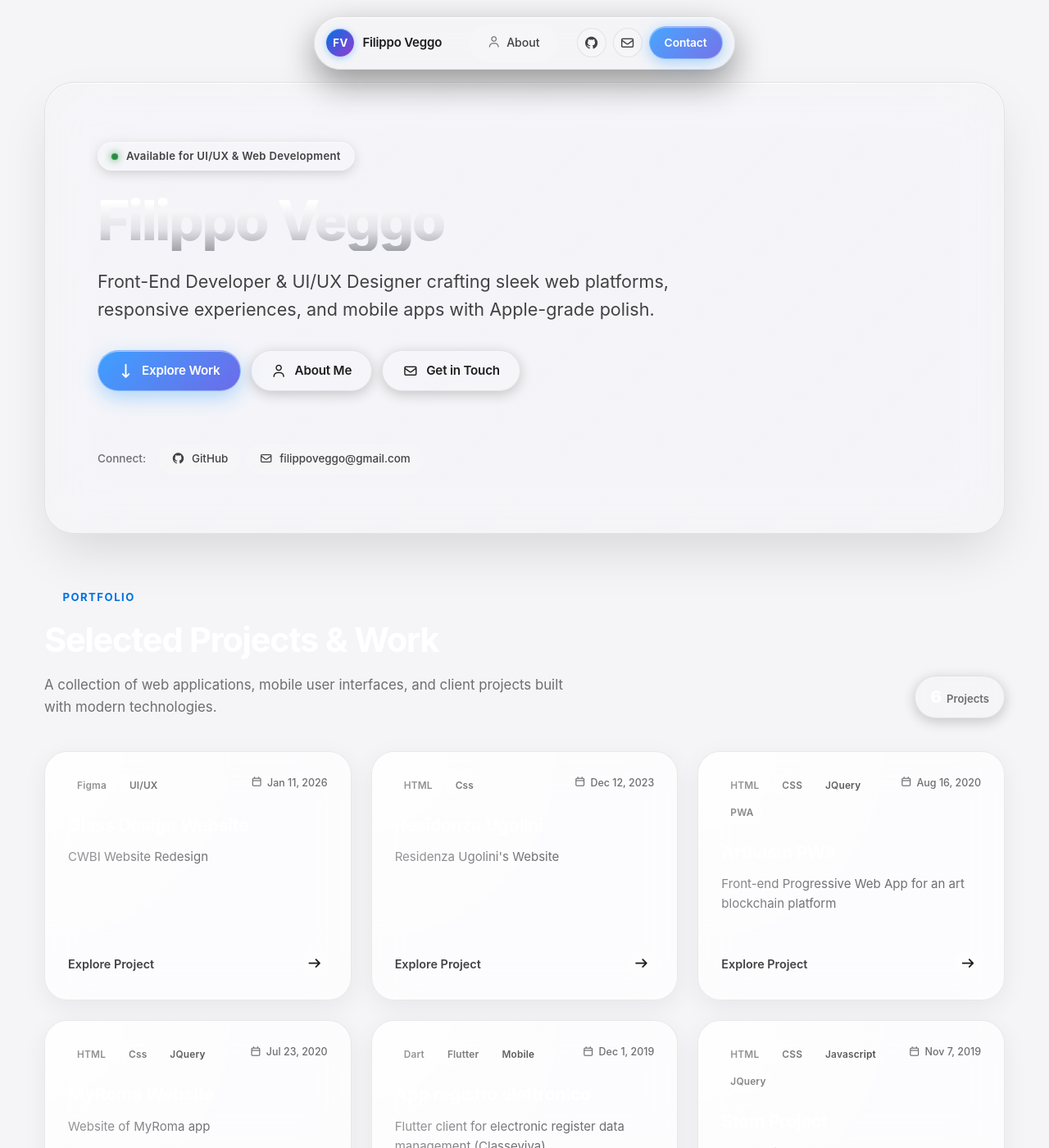
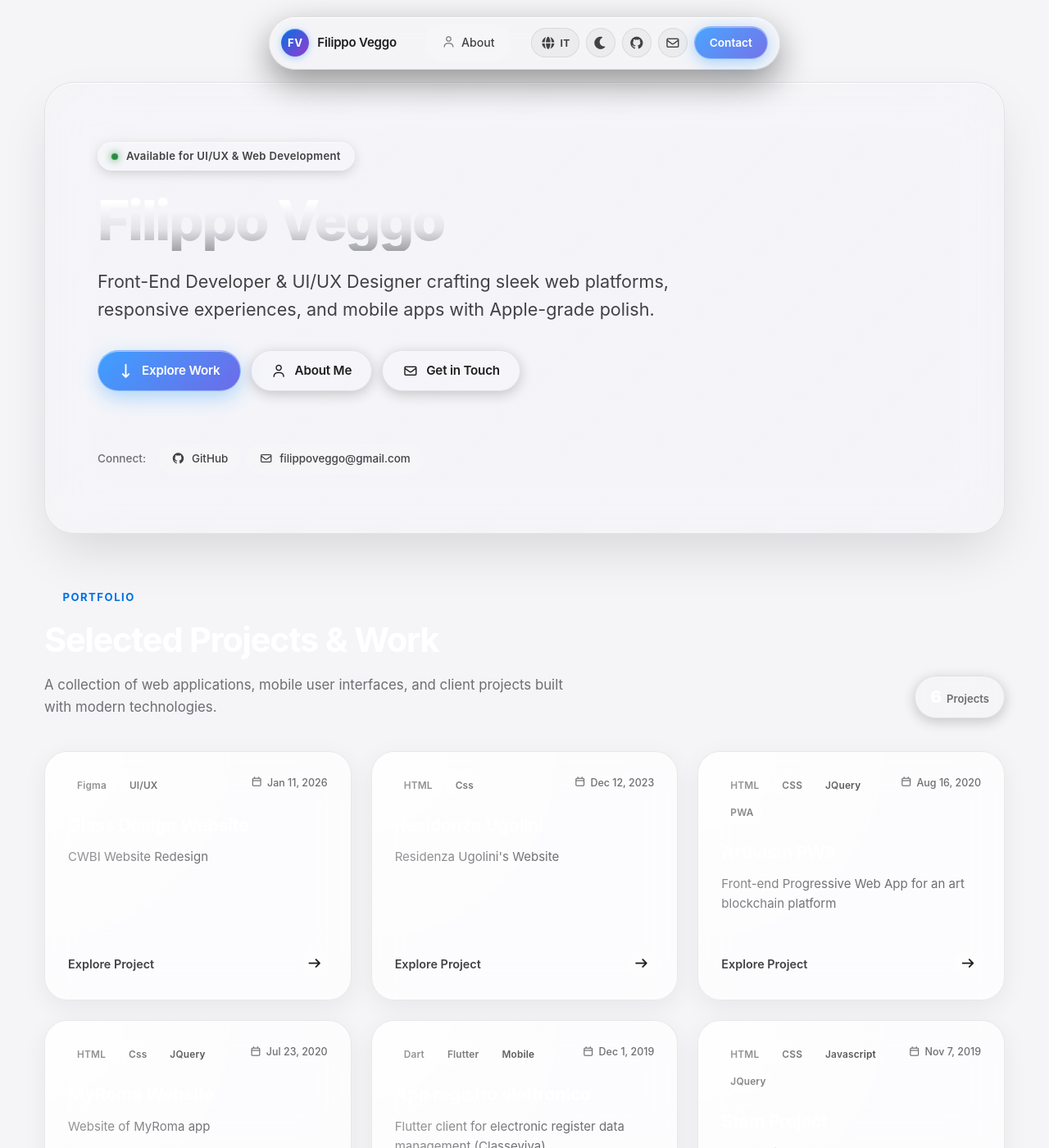
Before and after one commit to filippoveggo/filippoveggo.github.io, a Jekyll site: the page built from index.md, in a window 1280 px wide and 1400 px high. Shown: the whole window at 82% size. Built offline with Jekyll 4.4.1, drawn with Linux system fonts in a browser that asks for light colours.

Commit message:
feat(nav): add theme and language toggle controls to desktop and mobile navigation

```diff
--- a/_includes/nav.html
+++ b/_includes/nav.html
@@ -18,6 +18,18 @@
 
     <!-- Quick Action Glass Buttons -->
     <div class="nav-actions">
+      <!-- Language Switcher (EN / IT) -->
+      <button id="lang-toggle-btn" class="nav-icon-btn nav-lang-btn" aria-label="Switch language" title="Switch language">
+        <i class="fa-solid fa-globe"></i>
+        <span class="lang-label" id="lang-label">IT</span>
+      </button>
+
+      <!-- Theme Switcher (Dark / Light) -->
+      <button id="theme-toggle-btn" class="nav-icon-btn nav-theme-btn" aria-label="Toggle theme" title="Toggle theme">
+        <i class="fa-solid fa-sun icon-theme-sun"></i>
+        <i class="fa-solid fa-moon icon-theme-moon"></i>
+      </button>
+
       {%- if site.texture.social_links.github -%}
       <a href="https://github.com/{{ site.texture.social_links.github }}" target="_blank" rel="noopener noreferrer" class="nav-icon-btn" aria-label="GitHub Profile" title="GitHub Profile">
         <i class="fa-brands fa-github"></i>
@@ -28,7 +40,7 @@
         <i class="fa-regular fa-envelope"></i>
       </a>
       <a href="mailto:{{ site.texture.social_links.mail }}" class="nav-cta-btn">
-        <span>Contact</span>
+        <span data-i18n="nav.contact">Contact</span>
       </a>
       {%- endif -%}
     </div>
@@ -66,9 +78,26 @@
       <div class="tab-icon-wrap">
         <i class="fa-regular fa-paper-plane"></i>
       </div>
-      <span class="tab-label">Contact</span>
+      <span class="tab-label" data-i18n="nav.contact">Contact</span>
     </a>
     {%- endif -%}
+
+    <!-- Mobile Language Switcher -->
+    <button id="mobile-lang-toggle-btn" class="tab-item tab-btn" aria-label="Switch language">
+      <div class="tab-icon-wrap">
+        <i class="fa-solid fa-globe"></i>
+      </div>
+      <span class="tab-label" id="mobile-lang-label">IT</span>
+    </button>
+
+    <!-- Mobile Theme Switcher -->
+    <button id="mobile-theme-toggle-btn" class="tab-item tab-btn" aria-label="Toggle theme">
+      <div class="tab-icon-wrap">
+        <i class="fa-solid fa-sun icon-theme-sun"></i>
+        <i class="fa-solid fa-moon icon-theme-moon"></i>
+      </div>
+      <span class="tab-label" id="mobile-theme-label" data-i18n="nav.theme">Theme</span>
+    </button>
   </div>
 </nav>
 {%- endif -%}
--- a/_sass/_theme.scss
+++ b/_sass/_theme.scss
@@ -414,7 +414,57 @@ img {
   border: 1px solid var(--glass-border);
   color: var(--text-secondary);
   font-size: 0.95rem;
+  font-family: inherit;
+  cursor: pointer;
   transition: all var(--transition-fast);
+}
+
+.nav-lang-btn {
+  width: auto;
+  min-width: 44px;
+  padding: 0 10px;
+  border-radius: var(--radius-full);
+  gap: 5px;
+}
+
+.nav-lang-btn .lang-label {
+  font-size: 0.76rem;
+  font-weight: 700;
+  letter-spacing: 0.4px;
+}
+
+/* Theme switch icon visibility */
+.icon-theme-sun {
+  display: inline-block;
+}
+
+.icon-theme-moon {
+  display: none;
+}
+
+html[data-theme="light"] .icon-theme-sun {
+  display: none;
+}
+
+html[data-theme="light"] .icon-theme-moon {
+  display: inline-block;
+}
+
+button.tab-btn {
+  background: none;
+  border: none;
+  cursor: pointer;
+  font-family: inherit;
+}
+
+html[data-theme="light"] .nav-icon-btn {
+  background: rgba(0, 0, 0, 0.04);
+}
+
+html[data-theme="light"] .nav-icon-btn:hover {
+  background: rgba(0, 0, 0, 0.08);
+  border-color: rgba(0, 0, 0, 0.15);
+  box-shadow: 0 6px 16px rgba(0, 0, 0, 0.08);
 }
 
 .nav-icon-btn:hover {
```
Also changed, not shown: tests/nav-controls.test.js (added, +18 -0 lines).
